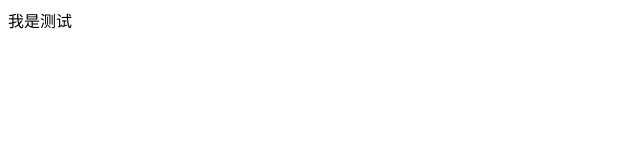
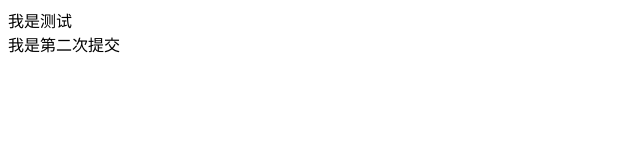
Before and after one commit to duleiGit/ttttt, a plain HTML site: page index.html in a window 1280 px wide. Shown: the whole page, without its empty margins (0-640 px from the left). Drawn offline with Linux system fonts and the light colour scheme.

Commit message:
第二次提交

```diff
--- a/index.html
+++ b/index.html
@@ -6,5 +6,6 @@
 </head>
 <body>
 <div>我是测试</div>
+<div>我是第二次提交</div>
 </body>
 </html>
```
